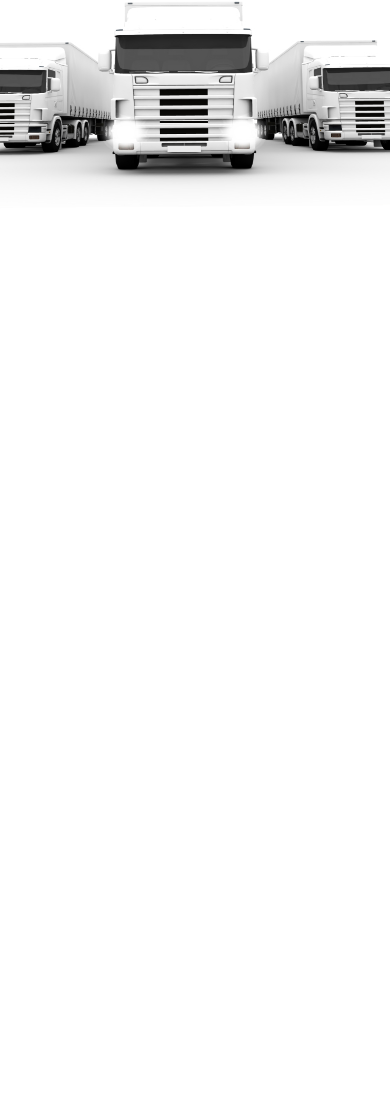
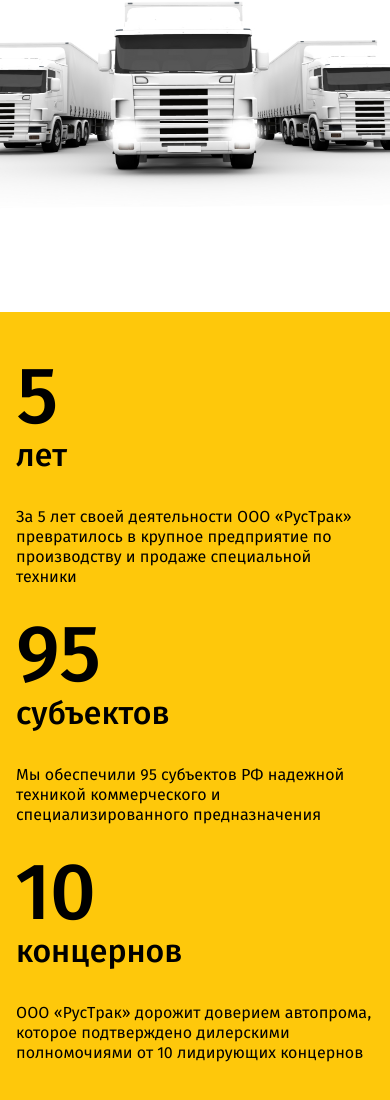
Before and after one commit to dmitriy-rodionov/rus-track, a website: page src/index.html in a window 390 px wide. Shown: the part 1481-2581 px from the top of the page. Before the commit the page ends 1793 px from the top, so only its background shows below. Drawn offline with nearby package versions, Linux system fonts and the light colour scheme; files that its build step writes are made by us from their sources.

Commit message:
четвертая секция

```diff
--- a/src/index.html
+++ b/src/index.html
@@ -163,6 +163,33 @@
             <img src="img/about/trucks.jpg" alt="trucks" class="about__img">
         </div>
     </section>
+    <section class="description">
+        <div class="container">
+            <div class="description__wrapper">
+                <div class="description__item">
+                    <div class="description__number">5</div>
+                    <div class="description__word">лет</div>
+                    <div class="description__text">
+                        За 5 лет своей деятельности ООО «РусТрак» превратилось в крупное предприятие по производству и продаже специальной техники
+                    </div>
+                </div>
+                <div class="description__item">
+                    <div class="description__number">95</div>
+                    <div class="description__word">субъектов</div>
+                    <div class="description__text">
+                        Мы обеспечили 95 субъектов РФ надежной техникой коммерческого и специализированного предназначения
+                    </div>
+                </div>
+                <div class="description__item">
+                    <div class="description__number">10</div>
+                    <div class="description__word">концернов</div>
+                    <div class="description__text">
+                        ООО «РусТрак» дорожит доверием автопрома, которое подтверждено дилерскими полномочиями от 10 лидирующих концернов
+                    </div>
+                </div>
+            </div>
+        </div>
+    </section>
     <script src="js/bundle.js"></script>
 </body>
 </html>
--- /dev/null
+++ b/src/styles/scss/description/_description-media.scss
@@ -0,0 +1,108 @@
+@media(max-width: 1400px) {
+    .container {
+        width: 1140px;
+    }
+    .description{
+        &__wrapper{
+            justify-content: space-between;
+        }
+        &__item{
+            margin-right: 0;
+            width: 30%;
+        }
+    }
+}
+
+@media(max-width: 1200px) {
+    .container{
+        width: 960px;
+    }
+    .description{
+        &__item{
+            width: 32%;
+        }
+    }
+}
+
+@media(max-width: 992px) {
+    .container{
+        width: 720px;
+    }
+    .description{
+        &__item{
+            width: 30%;
+        }
+        &__number{
+            font-size: 90px;
+        }
+        &__word{
+            font-size: 27px;
+        }
+        &__text{
+            font-size: 15px;
+            margin-top: 14px;
+        }
+    }
+}
+
+@media(max-width: 768px) {
+    .container{
+        width: 540px;
+    }
+    .description{
+        &__wrapper{
+            flex-wrap: wrap;
+        }
+        &__item{
+            width: 48%;
+            &:last-child{
+                width: 100%;
+                margin-top: 30px;
+            }
+        }
+        &__number{
+            font-size: 100px;
+        }
+        &__word{
+            font-size: 32px;
+        }
+        &__text{
+            font-size: 18px;
+            margin-top: 24px;
+        }
+    }
+}
+
+@media(max-width: 576px) {
+    .container{
+        width: 100%;
+    }
+    .description{
+        padding: 44px 16px;
+        &__wrapper{
+            flex-direction: column;
+        }
+        &__item{
+            width: 100%;
+            margin-top: 27px;
+                &:first-child{
+                    margin-top: 0;
+                }
+                &:last-child{
+                    margin-top: 27px;
+                }
+        }
+        &__number{
+            font-size: 80px;
+            line-height: 80px;
+        }
+        &__word{
+            line-height: 38px;
+        }
+        &__text{
+            font-size: 16px;
+            margin-top: 33px;
+            line-height: 20px;
+        }
+    }
+}
--- /dev/null
+++ b/src/styles/scss/description/_description.scss
@@ -0,0 +1,26 @@
+.description{
+    padding: 53px 0 65px 0;
+    background-color: $main-color;
+    &__wrapper{
+        display: flex;
+    }
+    &__item{
+        width: 23%;
+        margin-right: 115px;
+    }
+    &__number{
+        font-size: 100px;
+        font-weight: 500;
+        line-height: 100px;
+    }
+    &__word{
+        font-size: 32px;
+        font-weight: 500;
+        line-height: 24px;
+    }
+    &__text{
+        font-size: 18px;
+        line-height: 27px;
+        margin-top: 32px;
+    }
+}
--- a/src/styles/scss/styles.scss
+++ b/src/styles/scss/styles.scss
@@ -27,3 +27,5 @@ $grey-color: #A2A2A2;
 @import 'categories/categories-media';
 @import 'about/about';
 @import 'about/about-media';
+@import 'description/description';
+@import 'description/description-media';
```
